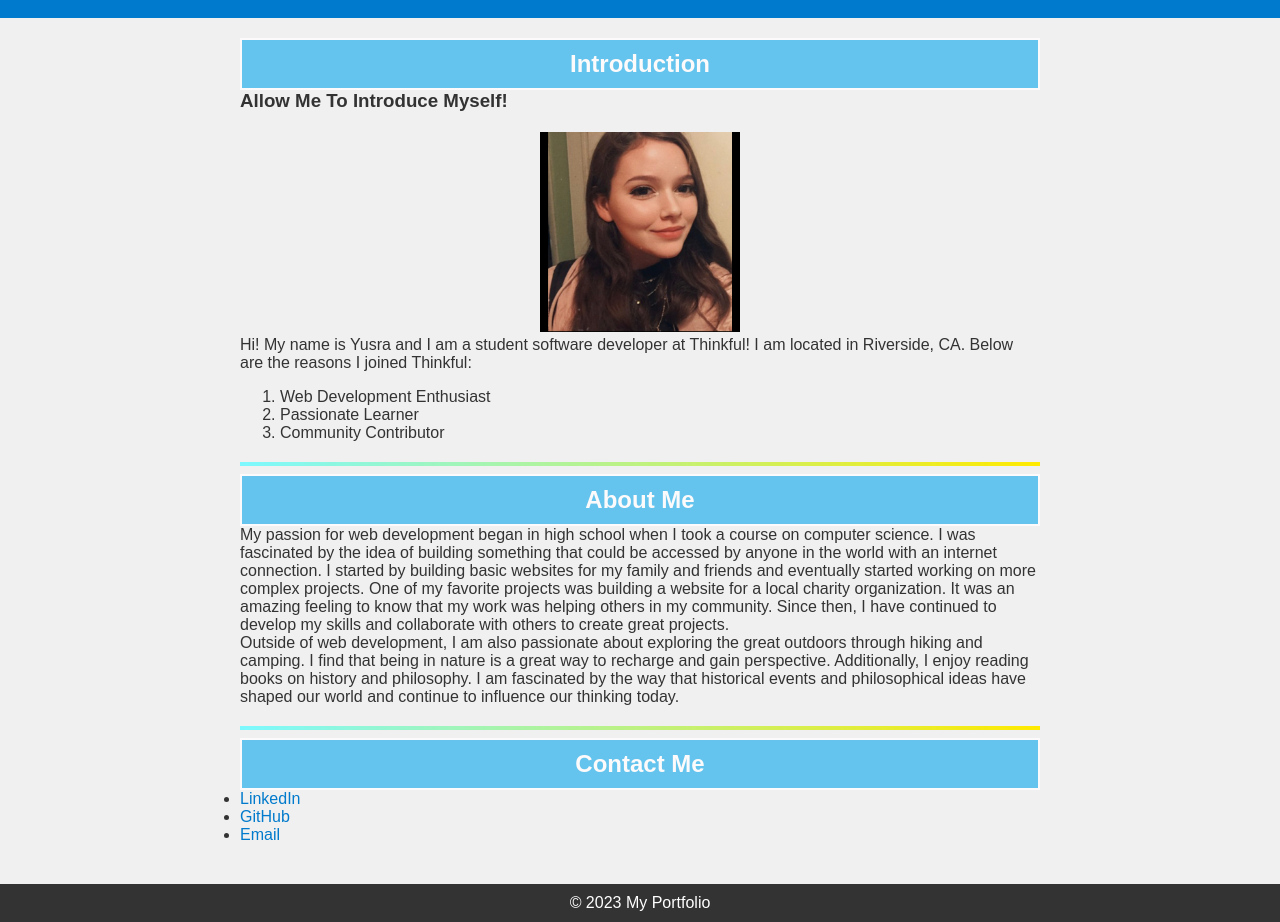
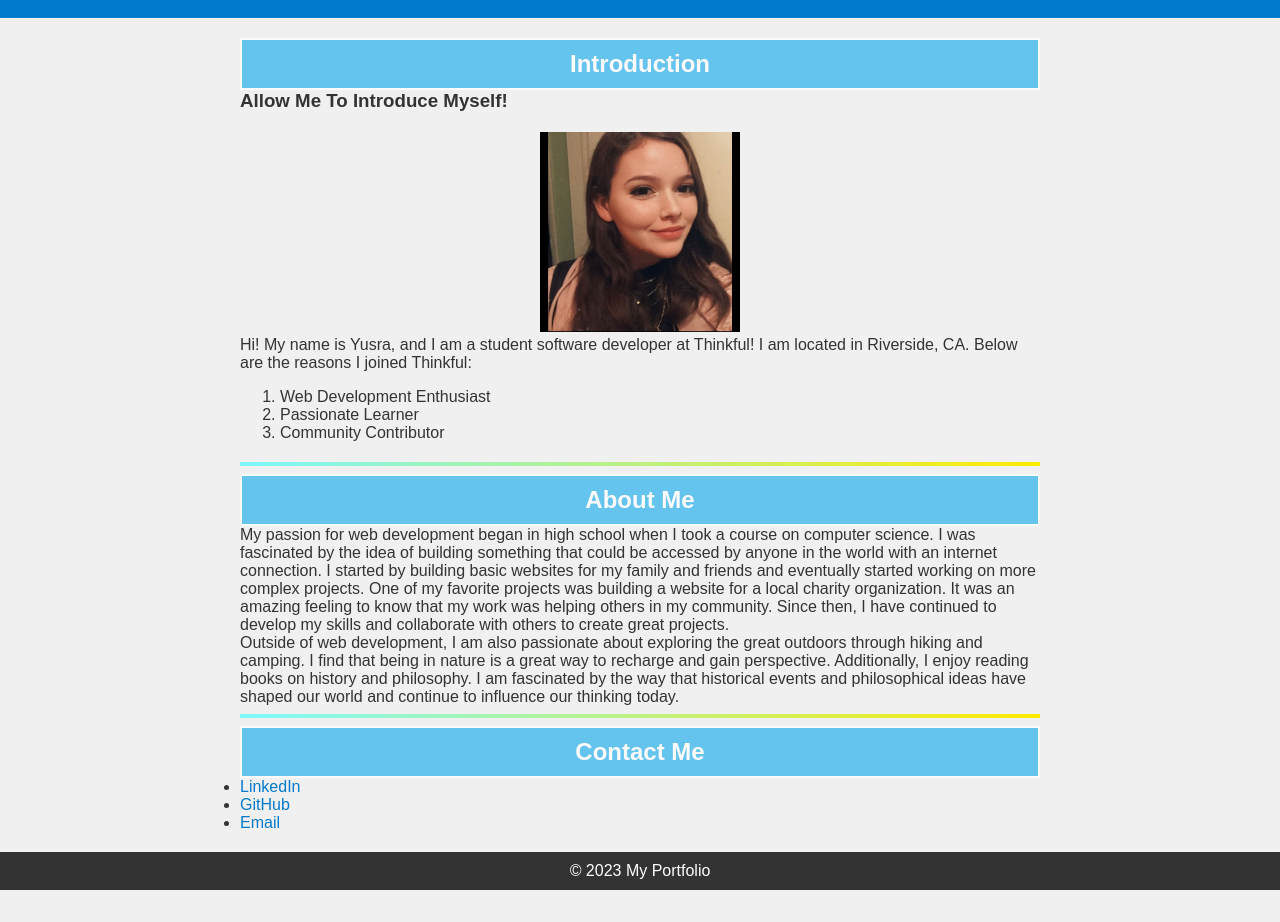
Before and after one commit to yusrahabbal1/portfolio, a plain HTML site: page index.html in a window 1280 px wide. Shown: the part 101-1023 px from the top of the page. After the commit the page ends 991 px from the top, so only its background shows below. Drawn offline with Linux system fonts and the light colour scheme.

Commit message:
Update index.html

```diff
--- a/index.html
+++ b/index.html
@@ -24,7 +24,7 @@
             <div class="image-container">
                 <img src="photo_of_me.jpg" alt="Photo of Me" width="200" height="200" class="centered-image">
             </div>
-            <p>Hi! My name is Yusra and I am a student software developer at Thinkful! I am located in Riverside, CA. Below are the reasons I joined Thinkful:</p>
+            <p>Hi! My name is Yusra, and I am a student software developer at Thinkful! I am located in Riverside, CA. Below are the reasons I joined Thinkful:</p>
             <ol>
                 <li>Web Development Enthusiast</li>
                 <li>Passionate Learner</li>
@@ -33,24 +33,21 @@
             </section>
             <hr class="gradient-hr">
         </article>
-        <section>
+
         <article id="about-me">
             <h2 class="section">About Me</h2>
             <p>My passion for web development began in high school when I took a course on computer science. I was fascinated by the idea of building something that could be accessed by anyone in the world with an internet connection. I started by building basic websites for my family and friends and eventually started working on more complex projects. One of my favorite projects was building a website for a local charity organization. It was an amazing feeling to know that my work was helping others in my community. Since then, I have continued to develop my skills and collaborate with others to create great projects.</p>
             <p>Outside of web development, I am also passionate about exploring the great outdoors through hiking and camping. I find that being in nature is a great way to recharge and gain perspective. Additionally, I enjoy reading books on history and philosophy. I am fascinated by the way that historical events and philosophical ideas have shaped our world and continue to influence our thinking today.</p>
-        </section>
             <hr class="gradient-hr">
         </article>
 
         <article id="contact">
-            <section>
             <h2 class="section">Contact Me</h2>
             <ul>
                 <li><a href="https://www.linkedin.com/in/yusra-habbal-a80b76286">LinkedIn</a></li>
                 <li><a href="https://github.com/yusrahabbal1">GitHub</a></li>
                 <li><a href="mailto:yusrahabbal3@gmail.com?subject=Portfolio%20Inquiry&body=Hello,%20I%20have%20a%20question%20regarding%20your%20portfolio.">Email</a></li>
             </ul>
-            </section>
         </article>
     </main>
     <footer>
```
